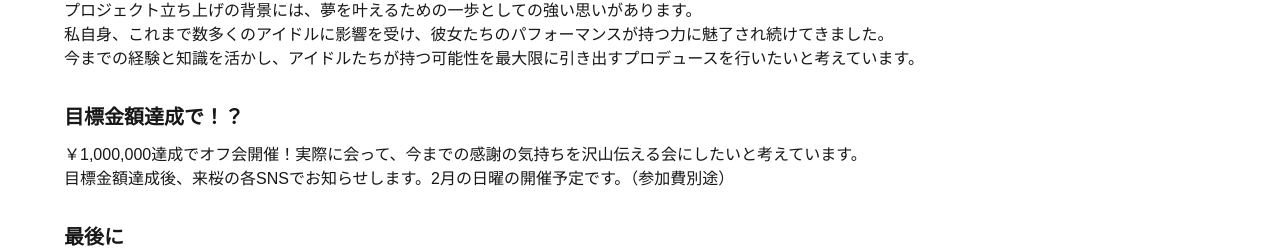
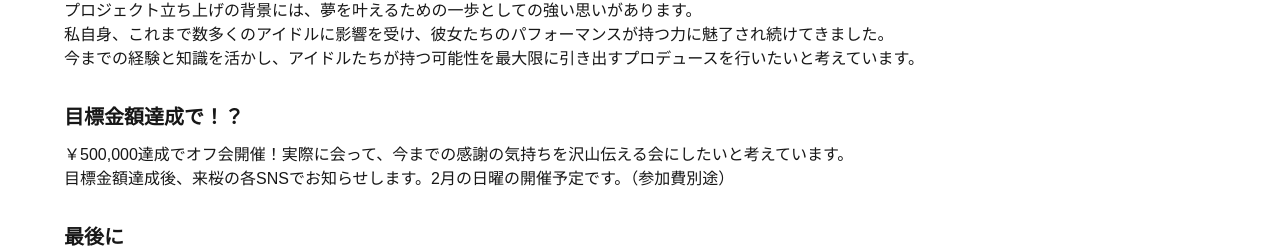
Before and after one commit to live-first/cloud-funding, a Next.js app: page / in a window 1280 px wide. Shown: the part 1891-2139 px from the top of the page. Built offline with nearby package versions, Linux system fonts and the light colour scheme; no server answers.

Commit message:
文章変更

```diff
--- a/src/views/outline/index.tsx
+++ b/src/views/outline/index.tsx
@@ -29,7 +29,7 @@ export const OutlineView = () => {
         今までの経験と知識を活かし、アイドルたちが持つ可能性を最大限に引き出すプロデュースを行いたいと考えています。
       </Section>
       <Section title='目標金額達成で！？'>
-        ￥1,000,000達成でオフ会開催！実際に会って、今までの感謝の気持ちを沢山伝える会にしたいと考えています。
+        ￥500,000達成でオフ会開催！実際に会って、今までの感謝の気持ちを沢山伝える会にしたいと考えています。
         <br />
         目標金額達成後、来桜の各SNSでお知らせします。2月の日曜の開催予定です。（参加費別途）
       </Section>
```
